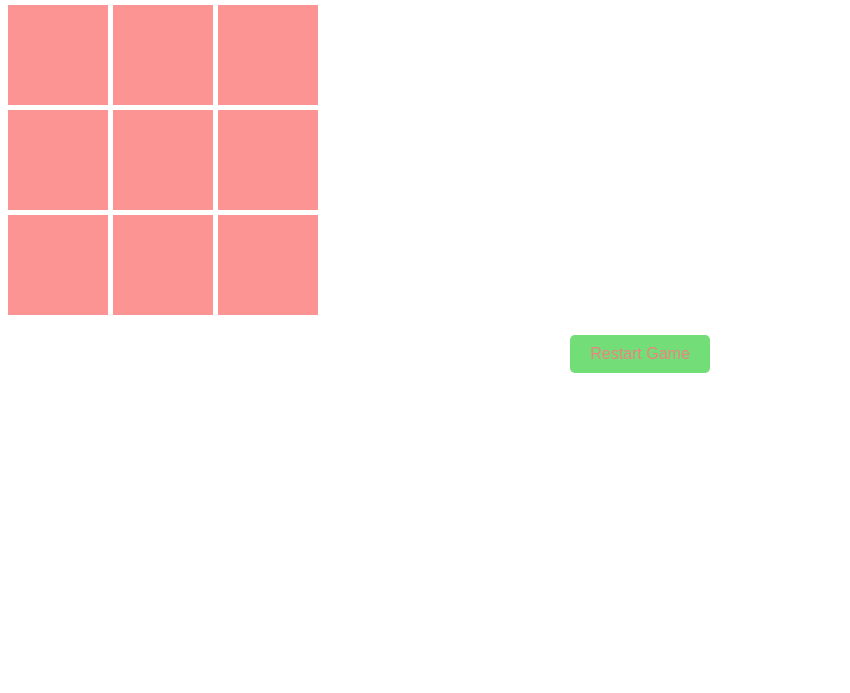
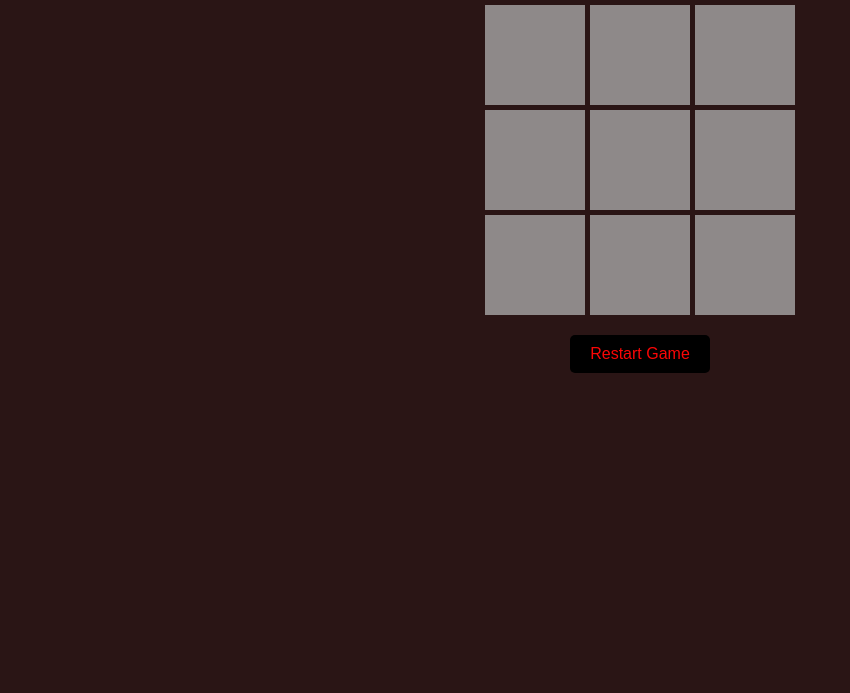
Before and after one commit to Nikhil-Kumar-Soni/tic-tac-game, a plain HTML site: page index.html in a window 1280 px wide. Shown: the part 107-800 px from the top of the page, without its empty margins (0-850 px from the left). Drawn offline with Linux system fonts and the light colour scheme.

Commit message:
Update game.css

```diff
--- a/game.css
+++ b/game.css
@@ -1,9 +1,13 @@
+body{
+  background-color: #2a1515;
+}
 .container {
     text-align: center;
     margin-top: 50px;
   }
 
   h1 {
+    color: azure;
     font-size: 36px;
     margin-bottom: 20px;
   }
@@ -13,12 +17,13 @@
     grid-template-columns: repeat(3, 100px);
     grid-gap: 5px;
     margin-bottom: 20px;
+    justify-content: center;
   }
 
   .cell {
     width: 100px;
     height: 100px;
-    background: #fc9494;
+    background: #8e8989;
     display: flex;
     align-items: center;
     justify-content: center;
@@ -35,8 +40,8 @@
     padding: 10px 20px;
     font-size: 16px;
     cursor: pointer;
-    background-color: #73de77;
-    color: rgb(239, 129, 129);
+    background-color: #000000;
+    color: rgb(251, 6, 6);
     border: none;
     border-radius: 5px;
   }
```
